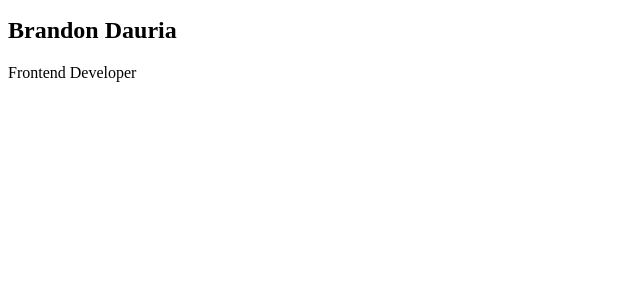
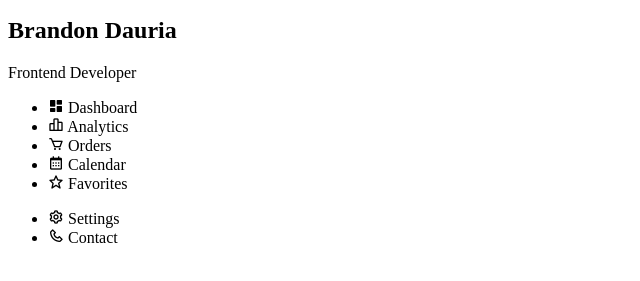
Before and after one commit to bdauria1/Sidebar-Menu, a plain HTML site: page index.html in a window 1280 px wide. Shown: the part 29-310 px from the top of the page, without its empty margins (0-640 px from the left). Drawn offline with nearby package versions, Linux system fonts and the light colour scheme.

Commit message:
completed the html file

```diff
--- a/index.html
+++ b/index.html
@@ -15,6 +15,38 @@
                 <p>Frontend Developer</p>
             </div>
         </div>
+        <ul class="nav-list-top">
+            <li class="nav-item">
+                <i class="bx bxs-dashboard"></i>
+                <span>Dashboard</span>
+            </li>
+            <li class="nav-item">
+                <i class="bx bx-bar-chart-alt-2"></i>
+                <span>Analytics</span>
+            </li>
+            <li class="nav-item">
+                <i class="bx bx-cart"></i>
+                <span>Orders</span>
+            </li>
+            <li class="nav-item">
+                <i class="bx bx-calendar"></i>
+                <span>Calendar</span>
+            </li>
+            <li class="nav-item">
+                <i class="bx bx-star"></i>
+                <span>Favorites</span>
+            </li>
+        </ul>
+        <ul class="nav-list-bottom">
+            <li class="nav-item">
+                <i class="bx bx-cog"></i>
+                <span>Settings</span>
+            </li>
+            <li class="nav-item">
+                <i class="bx bx-phone"></i>
+                <span>Contact</span>
+            </li>
+        </ul>
     </nav>
 </body>
 </html>
```
